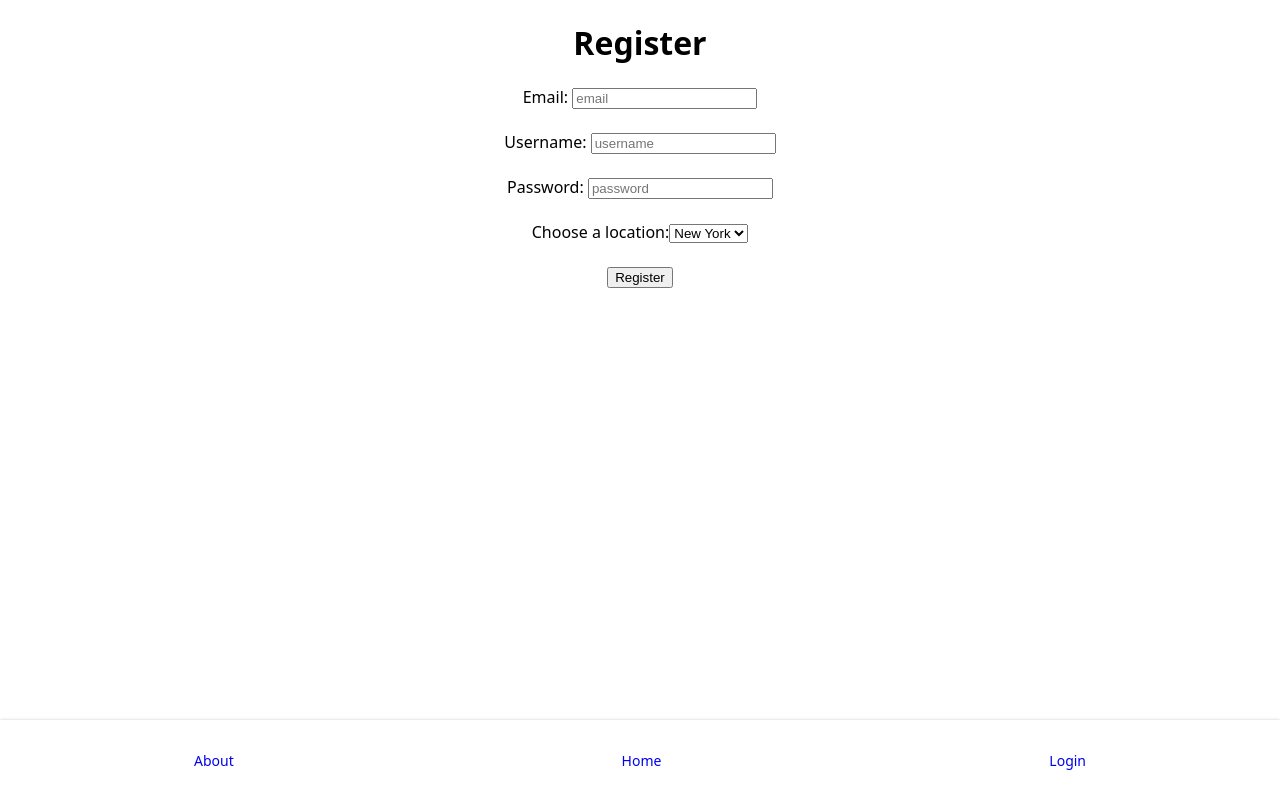
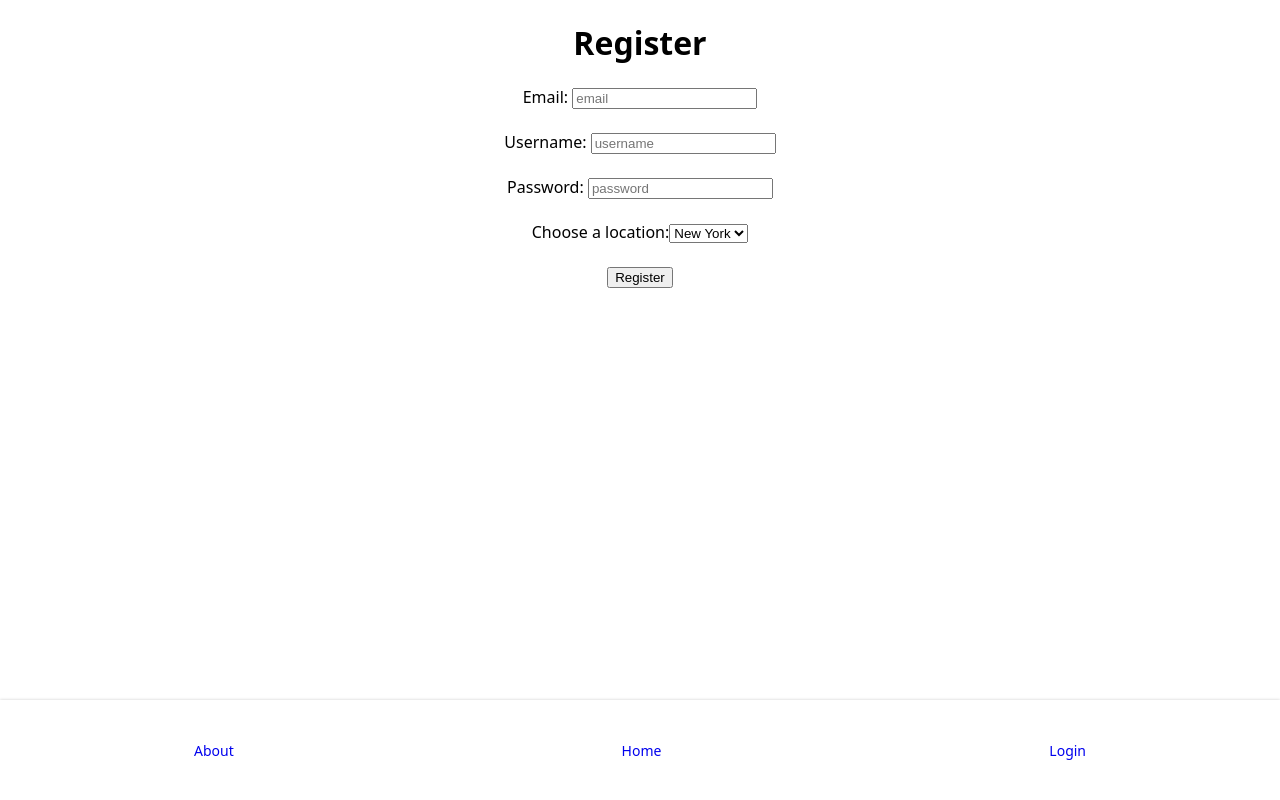
Before and after one commit to agiledev-students-spring2023/final-project-concerts-io, a React (Create React App) app in the folder front-end/: page /register in a window 1280 px wide. Built offline with nearby package versions, Linux system fonts and the light colour scheme.

Commit message:
Made menu bigger

```diff
--- a/front-end/src/components/Menu.css
+++ b/front-end/src/components/Menu.css
@@ -2,7 +2,7 @@
   position: fixed;
   bottom: 0;
   width: 100%;
-    height: 80px;
+  height: 100px;
   box-shadow: 0 0 3px rgba(0, 0, 0, 0.2);
   background-color: #ffffff;
   display: flex;
@@ -24,7 +24,7 @@
   -webkit-tap-highlight-color: transparent;
   transition: background-color 0.1s ease-in-out;
 }
-.menu-box img{
+.menu-box img {
   height: 40%;
   width: auto;
   padding-bottom: 5%;
@@ -37,10 +37,10 @@
   color: #3bdbbb;
 }
 
-.menu-box{
+.menu-box {
   font-size: 14px;
-  font-family: system-ui, -apple-system, BlinkMacSystemFont, 'Segoe UI', Roboto, Oxygen, Ubuntu, Cantarell, 'Open Sans', 'Helvetica Neue', sans-serif;
-
+  font-family: system-ui, -apple-system, BlinkMacSystemFont, 'Segoe UI', Roboto, Oxygen, Ubuntu,
+    Cantarell, 'Open Sans', 'Helvetica Neue', sans-serif;
 }
 /* THIS IS THE GODSEND ALIGNMENT */
 /* .menu-wrapper{
```
Lines whose indentation alone changed are shown as unchanged.
